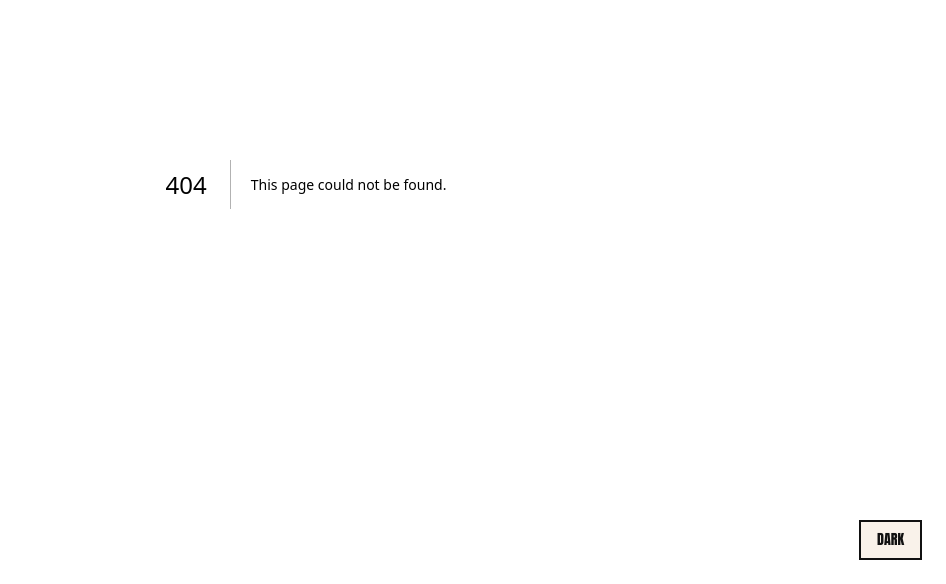
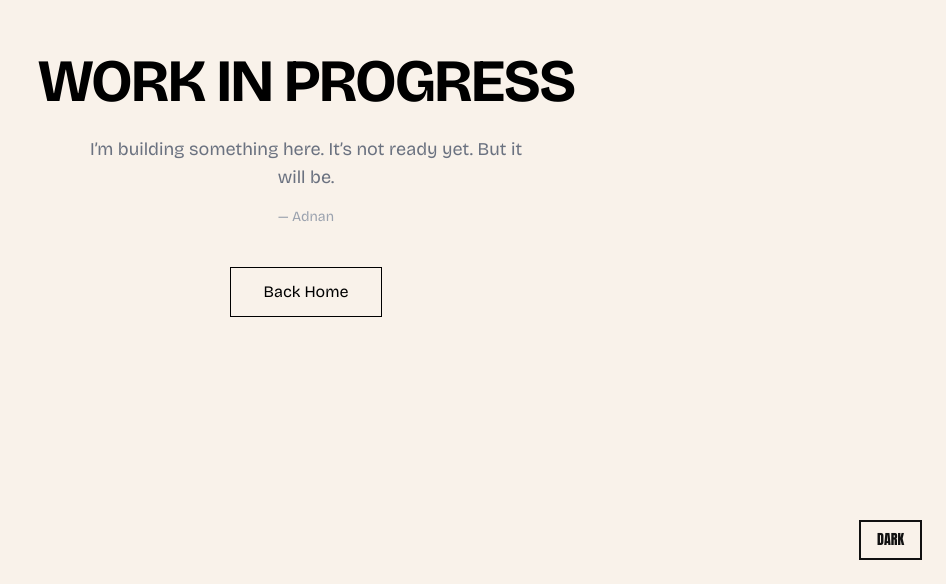
Before and after one commit to adnanpasha7/adnan-pasha, a Next.js app: page /wip in a window 1280 px wide. Before the commit this address had no page. Shown: the part 216-800 px from the top of the page, without its empty margins (334-1280 px from the left). Built offline with nearby package versions, Linux system fonts and the light colour scheme.

Commit message:
feat: implement NotFound & WIP page

```diff
--- /dev/null
+++ b/src/app/not-found.tsx
@@ -0,0 +1,26 @@
+import Link from "next/link";
+
+export default function NotFound() {
+  return (
+    <div className="min-h-screen flex flex-col items-center justify-center text-center px-6">
+      <h1 className="text-7xl md:text-9xl font-bold tracking-tight">
+        404
+      </h1>
+
+      <p className="mt-6 text-lg md:text-xl text-gray-500 max-w-md">
+        You tried something bold.
+        <br />
+        Respect.
+        <br />
+        But this page doesn’t exist.
+      </p>
+
+      <Link
+        href="/"
+        className="mt-10 px-8 py-3 border border-black hover:bg-black hover:text-white transition duration-300"
+      >
+        Go Home
+      </Link>
+    </div>
+  );
+}
--- /dev/null
+++ b/src/app/wip/page.tsx
@@ -0,0 +1,28 @@
+import Link from "next/link";
+
+export default function WIP() {
+    return (
+        <div className="min-h-screen flex flex-col items-center justify-center text-center px-6">
+            <h1 className="text-4xl md:text-6xl font-bold tracking-tight">
+                WORK IN PROGRESS
+            </h1>
+
+            <p className="mt-6 text-lg text-gray-500 max-w-md">
+                I’m building something here.
+                It’s not ready yet.
+                But it will be.
+            </p>
+
+            <p className="mt-4 text-sm text-gray-400">
+                — Adnan
+            </p>
+
+            <Link
+                href="/"
+                className="mt-10 px-8 py-3 border border-black hover:bg-black hover:text-white transition duration-300"
+            >
+                Back Home
+            </Link>
+        </div>
+    );
+}
--- a/src/components/Footer.tsx
+++ b/src/components/Footer.tsx
@@ -22,7 +22,7 @@ export default function Footer() {
             <Link href="/moments" className="hover:underline underline-offset-4">
               moments
             </Link>
-            <Link href="/building" className="hover:underline underline-offset-4">
+            <Link href="/wip" className="hover:underline underline-offset-4">
               building
             </Link>
             <Link href="/hidden" className="text-bg">
--- a/src/components/NavStrip.tsx
+++ b/src/components/NavStrip.tsx
@@ -25,13 +25,13 @@ export default function NavStrip() {
             MOMENTS ◻
           </Link>
           <Link
-            href="/building"
+            href="/wip"
             className="italic text-2xl md:text-3xl hover:-rotate-1 transition"
           >
             BUILDING *
           </Link>
           <Link
-            href="/about"
+            href="/wip"
             className="text-xl tracking-wide underline underline-offset-4"
           >
             ABOUT _
```
